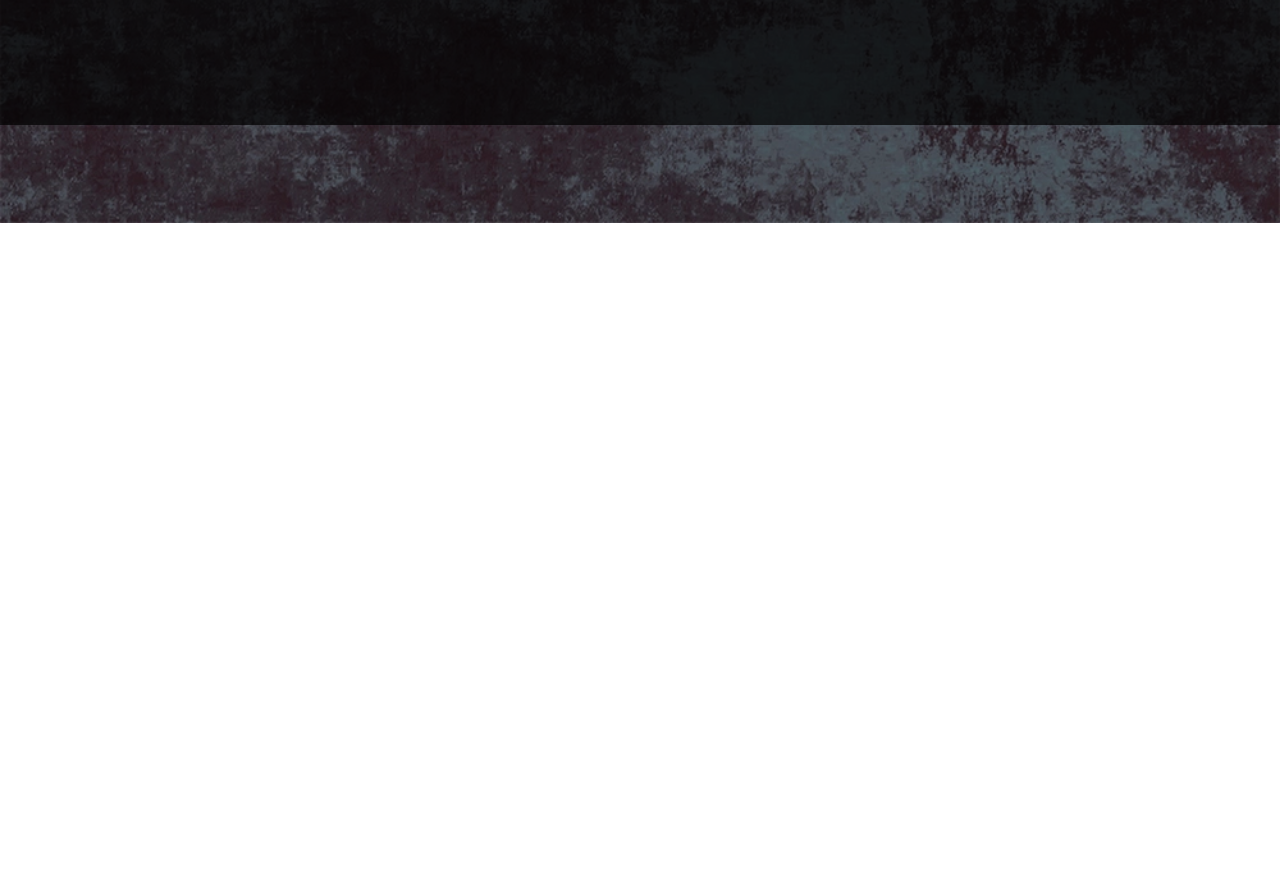
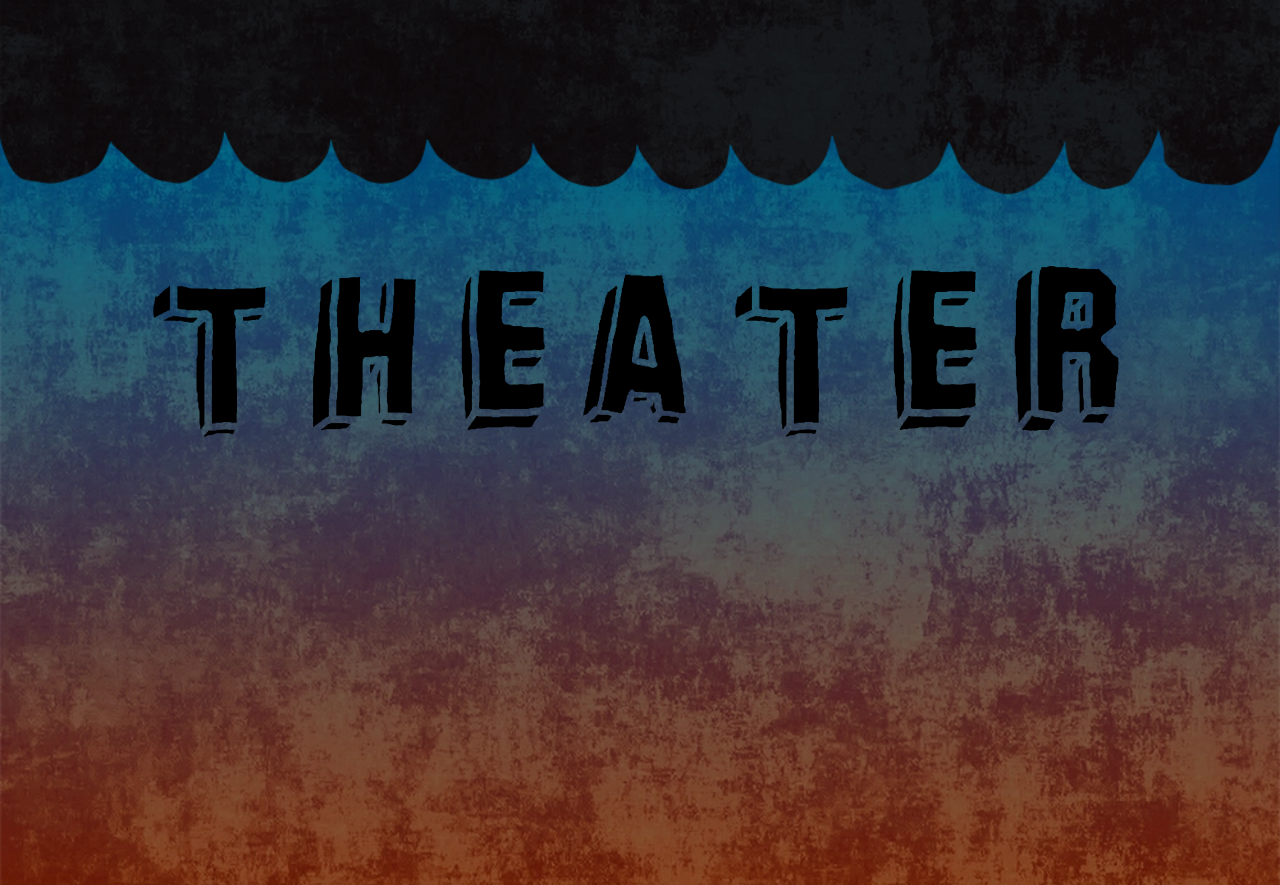
Before and after one commit to OwerHub/nft-project, a Next.js app: page /landing in a window 1280 px wide. Shown: the part 4580-5465 px from the top of the page. Before the commit the page ends 4807 px from the top, so only its background shows below. Built offline with nearby package versions, Linux system fonts and the light colour scheme.

Commit message:
Theater OK

```diff
--- /dev/null
+++ b/pages/components/CartonTheater.jsx
@@ -0,0 +1,19 @@
+import React from 'react'
+import styles from '../../styles/landing/cartonTheater.module.scss'
+import theaterBackground from '../../assets/backgrounds/cartonTheaterbg.webp'
+import Image from 'next/image'
+import SectionTitle from './SectionTitle'
+
+export default function CartonTheater() {
+  return (
+   <div className={styles.container}>
+    <div className={styles.background}>
+      <Image src={theaterBackground} alt='cartonTheaterBg' />
+    </div>
+    <div className={styles.content}>
+      <SectionTitle title='Theater' />
+    </div>
+
+   </div>
+  )
+}
--- a/pages/landing.jsx
+++ b/pages/landing.jsx
@@ -1,10 +1,12 @@
 import styles from '../styles/Landing.module.css'
+import stoneTop from '../assets/backgrounds/stoneUpperBg1K.webp'
+
 import Head from './components/Head';
 import Minting from './components/Minting';
 import About from './components/About';
 import Story from './components/Story'
 import GameRoom from './components/GameRoom';
-import stoneTop from '../assets/backgrounds/stoneUpperBg1K.webp'
+import CartonTheater from './components/CartonTheater';
 
 import Image from 'next/image';
 
@@ -25,6 +27,7 @@ export default function Landing() {
         <About/>
         <Story/>
         <GameRoom/>
+        <CartonTheater/>
       </div>
 
 
--- /dev/null
+++ b/styles/landing/cartonTheater.module.scss
@@ -0,0 +1,21 @@
+.container{
+  position: relative;
+  height: 100%;
+  z-index: 6;
+  min-height:70vh ;
+  .background{
+    img{
+      position: absolute;
+      top: 0;
+      left: 0;
+      z-index: 6;
+      width: 100%;
+      height: auto;
+    }
+  }
+  .content{
+    padding-top: 7rem;
+    position: relative;
+    z-index: 15;
+  }
+}
--- a/styles/landing/gameroom.module.scss
+++ b/styles/landing/gameroom.module.scss
@@ -1,14 +1,16 @@
+
+
 .container{
   position: relative;
   height: 100%;
   z-index: 4;
-  min-height:70vh ;
+  min-height:100vh ;
 
   .background{
     position: absolute;
     top: -30vh;
     left: 0;
-    height: calc(100% + 60vh);
+    height: calc(100% + 50vh);
     width: 100%;
     opacity: .7;
     background-color: black;
```
Also changed, not shown: assets/backgrounds/cartonTheaterbg.webp (added).
